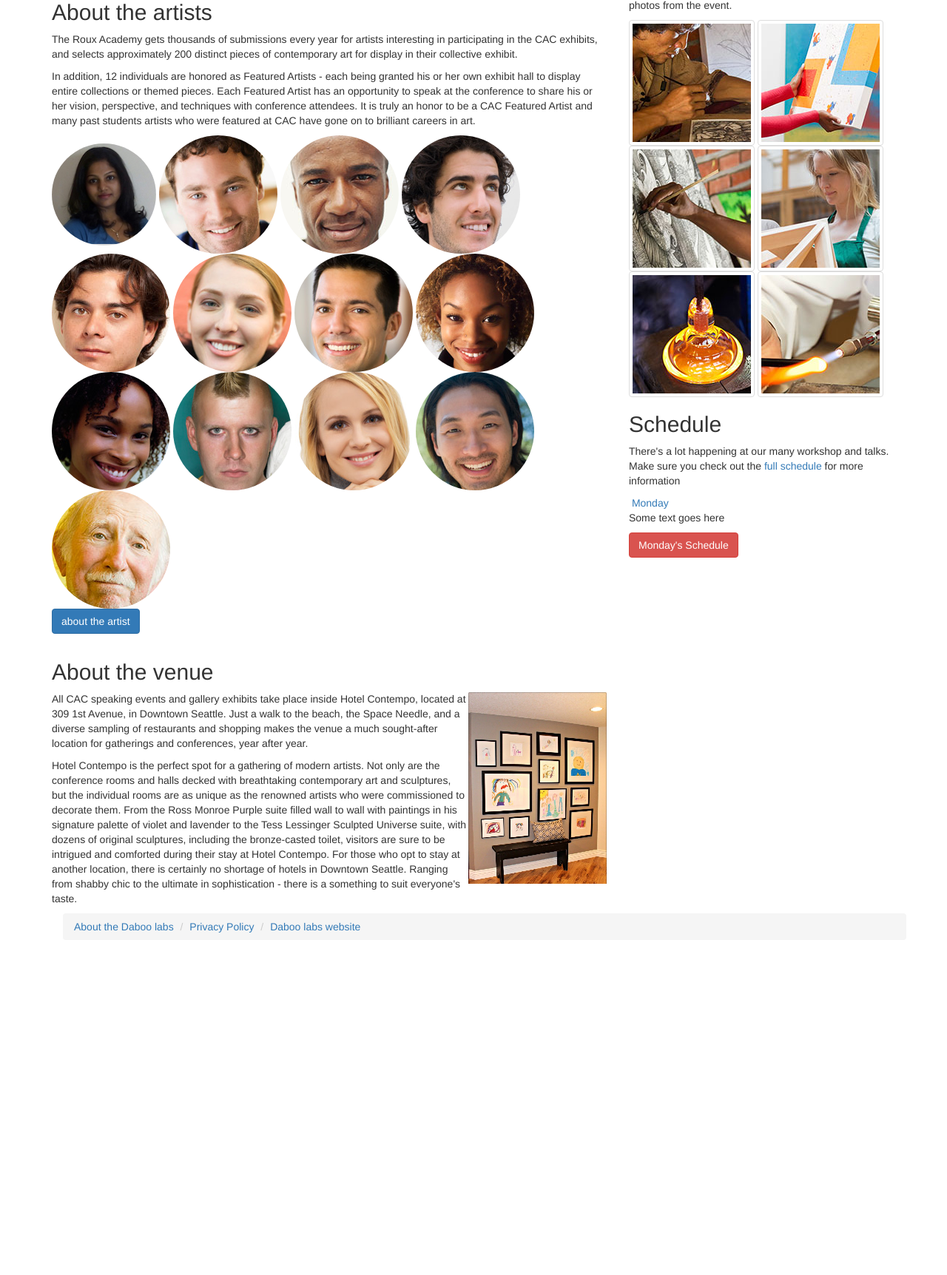
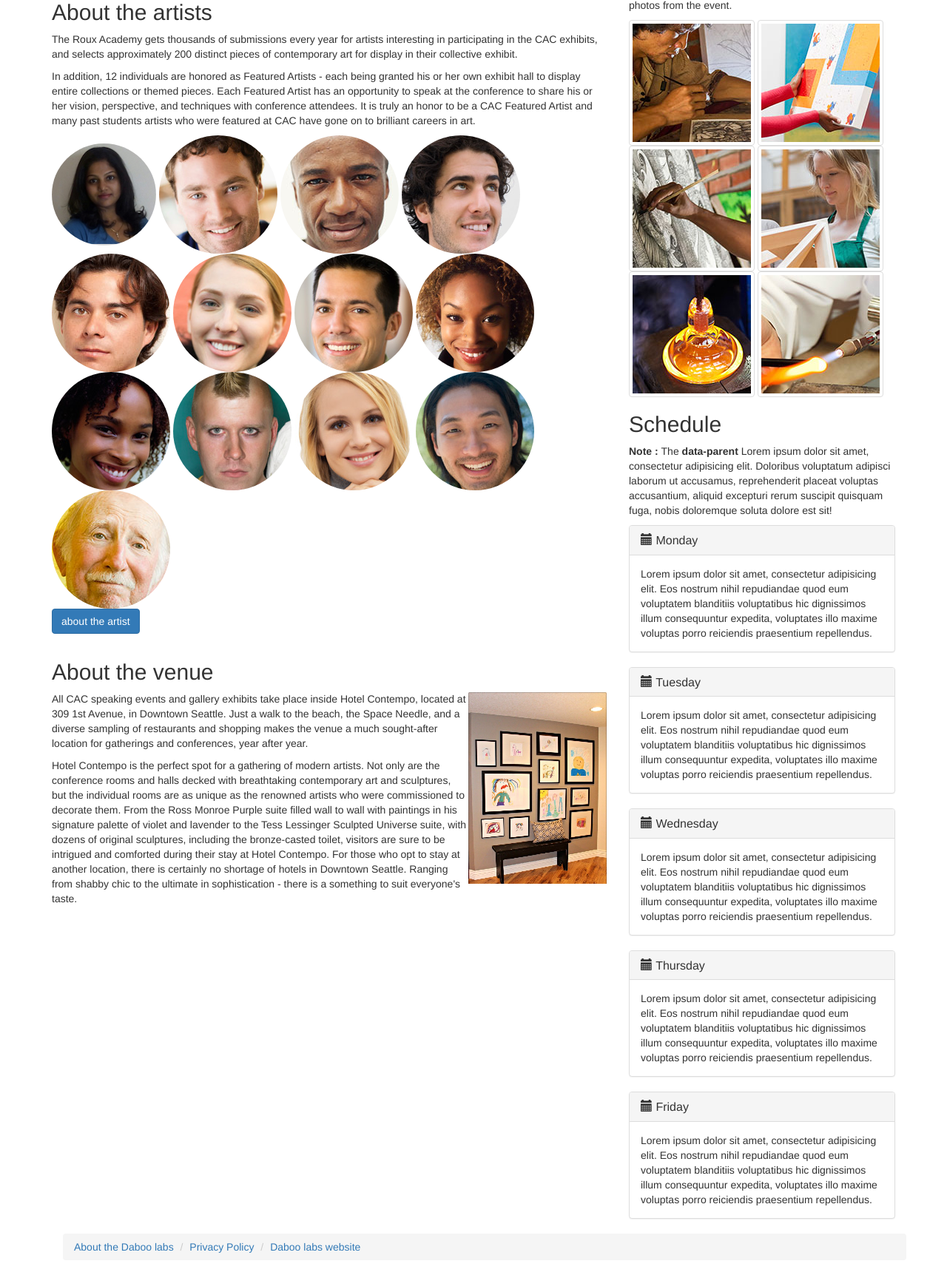
Before and after one commit to trickyj/daboo, a PHP site: page / in a window 1280 px wide. Shown: the part 875-2599 px from the top of the page at 74% size. Before the commit the page ends 2136 px from the top, so only its background shows below. Run offline with PHP 8.4, Linux system fonts and the light colour scheme.

Commit message:
Sidebar scheduled has been updated with new style accordion

```diff
--- a/_/components/php/aside-accordian.php
+++ b/_/components/php/aside-accordian.php
@@ -1,26 +1,77 @@
 <aside class="schedule">
-	<h2>Schedule</h2>
-	<p>There's a lot happening at our many workshop and talks. Make sure you check out the <a href="schedule.php">full schedule</a> for more information</p>
-<div class="accordion" id="schedule">
+<h2>Schedule</h2>
+<p><strong>Note : </strong>The <strong>data-parent</strong> Lorem ipsum dolor sit amet, consectetur adipisicing elit. Doloribus voluptatum adipisci laborum ut accusamus, reprehenderit placeat voluptas accusantium, aliquid excepturi rerum suscipit quisquam fuga, nobis doloremque soluta dolore est sit!</p>
 
-<!-- Monday -->
-<section class="accordion-group">
-	<div class="accordion-heading">
-		<a href="#monday" class="accordion-toggle" data-toggle="collapse" data-parent="#schedule"><span class="glyphicon glyphicon-claendar"></span> Monday</a>
-	</div><!-- accordion-heading -->
-</section><!-- accordion-group -->
+<div class="panel-group" id="Accordian">
+  <div class="panel panel-default">
+    <div class="panel-heading">
+      <h4 class="panel-title">
+      <a data-toggle="collapse" data-parent="#accordion" href="#collapse1"><span class="glyphicon glyphicon-calendar"></span> Monday</a>
+      </h4><!-- panel-title -->
+    </div><!-- panel-heading -->
+<div id="collapse1" class="panel-collapse collapse in">
+  <div class="panel-body">Lorem ipsum dolor sit amet, consectetur adipisicing elit. Eos nostrum nihil repudiandae quod eum voluptatem blanditiis voluptatibus hic dignissimos illum consequuntur expedita, voluptates illo maxime voluptas porro reiciendis praesentium repellendus.
+</div><!-- panel-body -->
+</div><!-- panel-collapse1 -->
+</div> <!-- panel-default-->
+</div><!-- Panel-group -->
 
-<div id="monday" class="accordion-body collapse">
-<section class="accordion-inner">
-	<p> Some text goes here </p>
-	<p> <a href="schedule.php#monday" class="btn btn-danger" btn-small">Monday's Schedule</a></p>
-	</section><!-- accortion-inner -->
-</div>
+<div class="panel-group" id="Accordian">
+  <div class="panel panel-default">
+    <div class="panel-heading">
+      <h4 class="panel-title">
+      <a data-toggle="collapse" data-parent="#accordion" href="#collapse2"><span class="glyphicon glyphicon-calendar"></span> Tuesday </a>
+      </h4><!-- panel-title -->
+    </div><!-- panel-heading -->
+<div id="collapse2" class="panel-collapse collapse in">
+  <div class="panel-body">Lorem ipsum dolor sit amet, consectetur adipisicing elit. Eos nostrum nihil repudiandae quod eum voluptatem blanditiis voluptatibus hic dignissimos illum consequuntur expedita, voluptates illo maxime voluptas porro reiciendis praesentium repellendus.
+</div><!-- panel-body -->
+</div><!-- panel-collapse1 -->
+</div> <!-- panel-default-->
+</div><!-- Panel-group -->
 
-<secontion class="testcomment">
+<div class="panel-group" id="Accordian">
+  <div class="panel panel-default">
+    <div class="panel-heading">
+      <h4 class="panel-title">
+      <a data-toggle="collapse" data-parent="#accordion" href="#collapse3"><span class="glyphicon glyphicon-calendar"></span> Wednesday </a>
+      </h4><!-- panel-title -->
+    </div><!-- panel-heading -->
+<div id="collapse3" class="panel-collapse collapse in">
+  <div class="panel-body">Lorem ipsum dolor sit amet, consectetur adipisicing elit. Eos nostrum nihil repudiandae quod eum voluptatem blanditiis voluptatibus hic dignissimos illum consequuntur expedita, voluptates illo maxime voluptas porro reiciendis praesentium repellendus.
+</div><!-- panel-body -->
+</div><!-- panel-collapse1 -->
+</div> <!-- panel-default-->
+</div><!-- Panel-group -->
 
-</secontion>
+<div class="panel-group" id="Accordian">
+  <div class="panel panel-default">
+    <div class="panel-heading">
+      <h4 class="panel-title">
+      <a data-toggle="collapse" data-parent="#accordion" href="#collapse4"><span class="glyphicon glyphicon-calendar"></span> Thursday </a>
+      </h4><!-- panel-title -->
+    </div><!-- panel-heading -->
+<div id="collapse4" class="panel-collapse collapse in">
+  <div class="panel-body">Lorem ipsum dolor sit amet, consectetur adipisicing elit. Eos nostrum nihil repudiandae quod eum voluptatem blanditiis voluptatibus hic dignissimos illum consequuntur expedita, voluptates illo maxime voluptas porro reiciendis praesentium repellendus.
+</div><!-- panel-body -->
+</div><!-- panel-collapse1 -->
+</div> <!-- panel-default-->
+</div><!-- Panel-group -->
 
-</div>
+<div class="panel-group" id="Accordian">
+  <div class="panel panel-default">
+    <div class="panel-heading">
+      <h4 class="panel-title">
+      <a data-toggle="collapse" data-parent="#accordion" href="#collapse5"><span class="glyphicon glyphicon-calendar"></span> Friday </a>
+      </h4><!-- panel-title -->
+    </div><!-- panel-heading -->
+<div id="collapse5" class="panel-collapse collapse in">
+  <div class="panel-body">Lorem ipsum dolor sit amet, consectetur adipisicing elit. Eos nostrum nihil repudiandae quod eum voluptatem blanditiis voluptatibus hic dignissimos illum consequuntur expedita, voluptates illo maxime voluptas porro reiciendis praesentium repellendus.
+</div><!-- panel-body -->
+</div><!-- panel-collapse1 -->
+</div> <!-- panel-default-->
+</div><!-- Panel-group -->
 
-</aside>
+</body>
+</html>
+</aside><!-- aside -->
```
